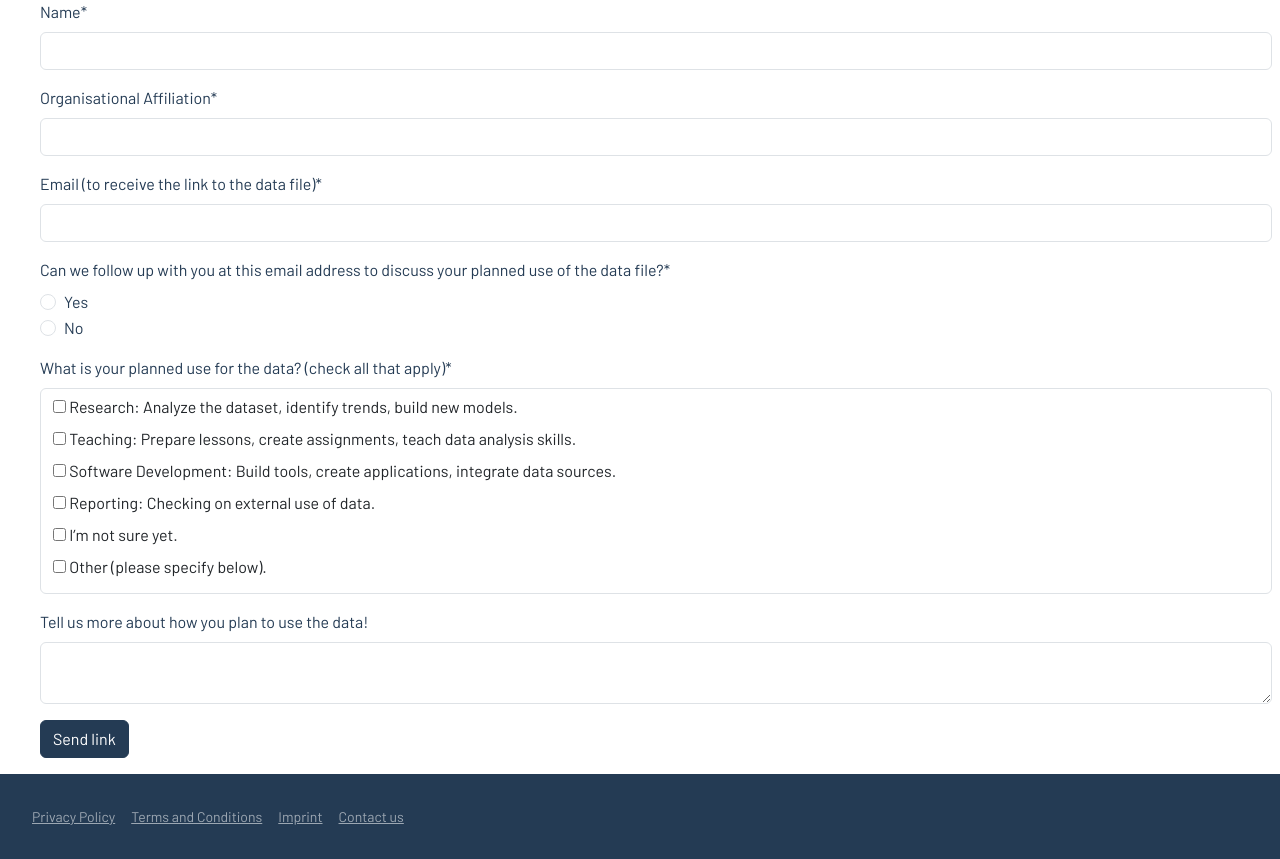
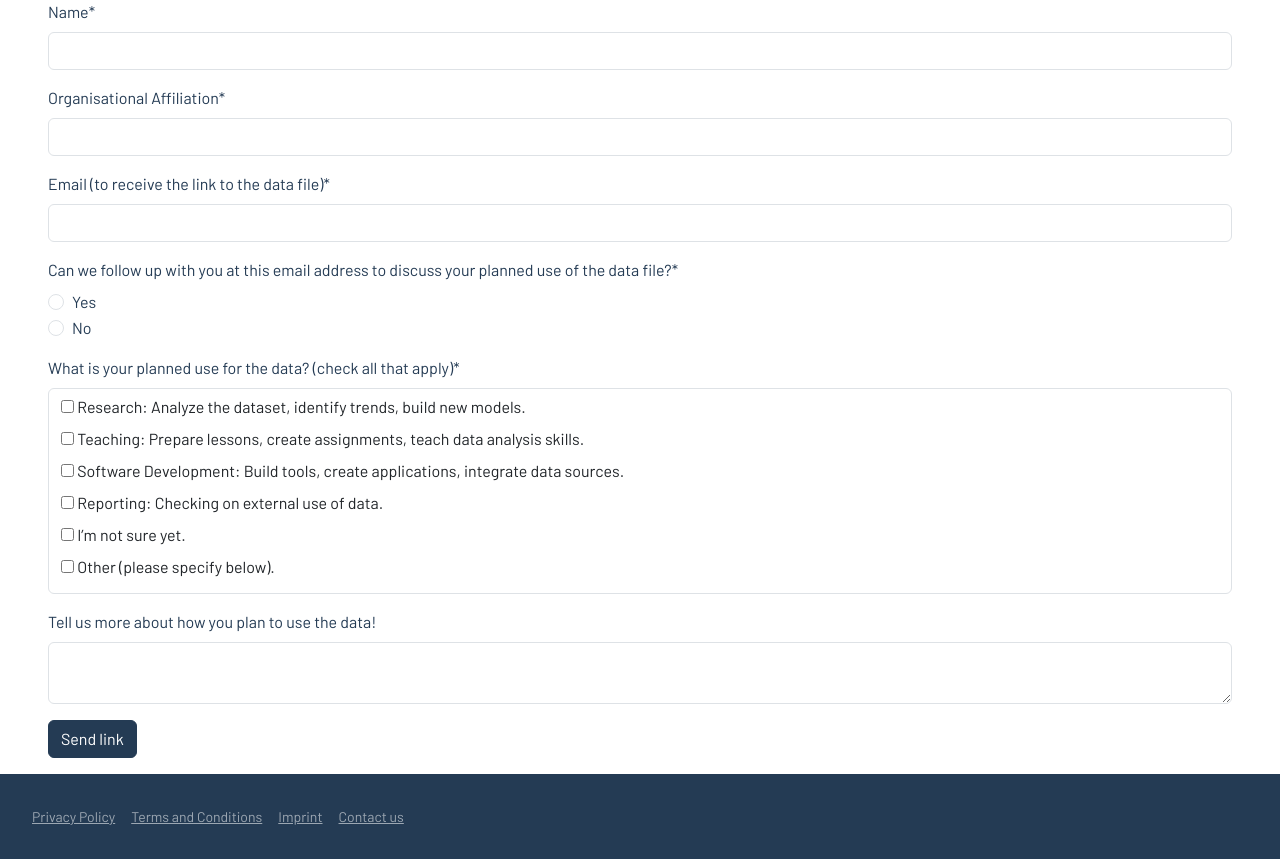
Before and after one commit to datacite/tesem, a Flask app: template app/templates/request.html in a window 1280 px wide. Shown: the part 62-921 px from the top of the page. Run offline with Flask 3, Linux system fonts and the light colour scheme; the template is opened without the code that fills it: values that come from a table or form of the project are taken from there, others are empty; some libraries are stand-ins or nearby versions.

Commit message:
Fix body padding (thanks Kelly!)

```diff
--- a/app/templates/base.html
+++ b/app/templates/base.html
@@ -26,7 +26,7 @@
                 {{ render_nav_item('contact', 'Contact') }}
             </div>
         </nav>
-        <div class="container-fluid mb-3 mx-3">
+        <div class="container-fluid mb-3 px-5">
         {% block content %}{% endblock %}
         </div>
         <footer class="container-fluid bg-primary text-white text-center py-3 mt-auto">
```
